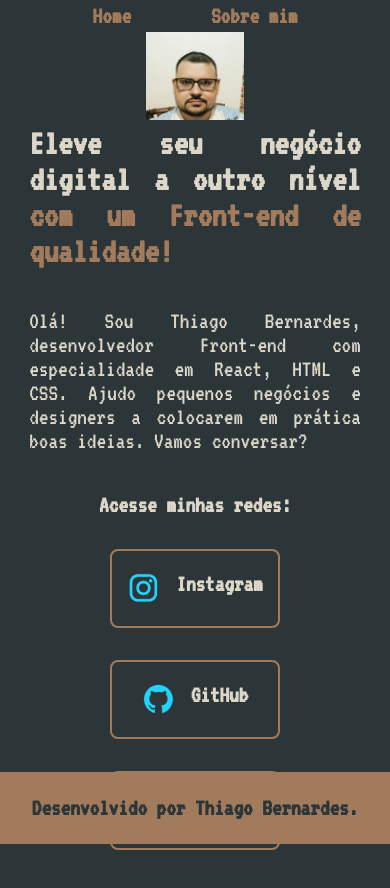
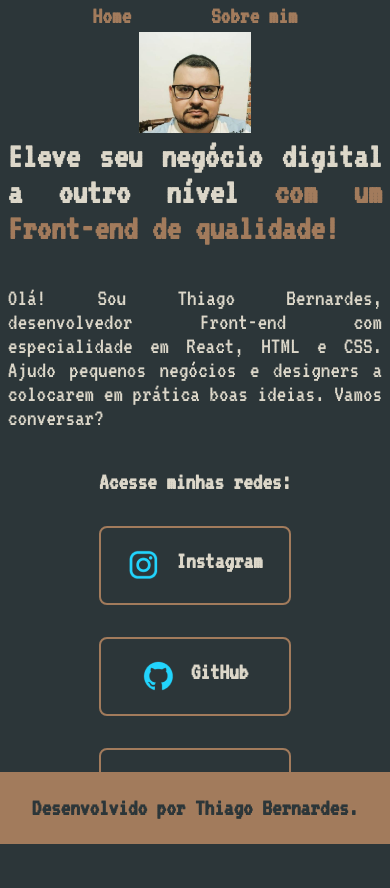
Before and after one commit to tigassilva/meu_site, a plain HTML site: page index.html in a window 390 px wide. Before the commit the page ends 850 px from the top, so only its background shows below. Drawn offline with Linux system fonts and the light colour scheme.

Commit message:
Update style.css

```diff
--- a/CSS/style.css
+++ b/CSS/style.css
@@ -116,7 +116,7 @@ body{
 @media(max-width: 1200px){
 
     .apresentacao-imagem{
-        width: 30%;
+        width: 40%;
     }
 
     .cabecalho{
@@ -135,7 +135,7 @@ body{
     }
 
     .apresentacao__conteudo{
-       width: 90%;
+       width: 70%;
 
 
 
@@ -152,7 +152,7 @@ body{
 @media(max-width: 674px){
 
     .apresentacao-imagem{
-        width: 25%;
+        width: 30%;
     }
 
     .cabecalho{
@@ -167,11 +167,11 @@ body{
     .apresentacao{
         flex-direction: column-reverse;
         gap: 5px;
-        padding: 0%;
+        padding: 0% 2% 20%;
     }
 
     .apresentacao__conteudo{
-       width: 85%;
+       width: 100%;
 
 
 
@@ -183,5 +183,4 @@ body{
 
     }
 
-
 }
```
